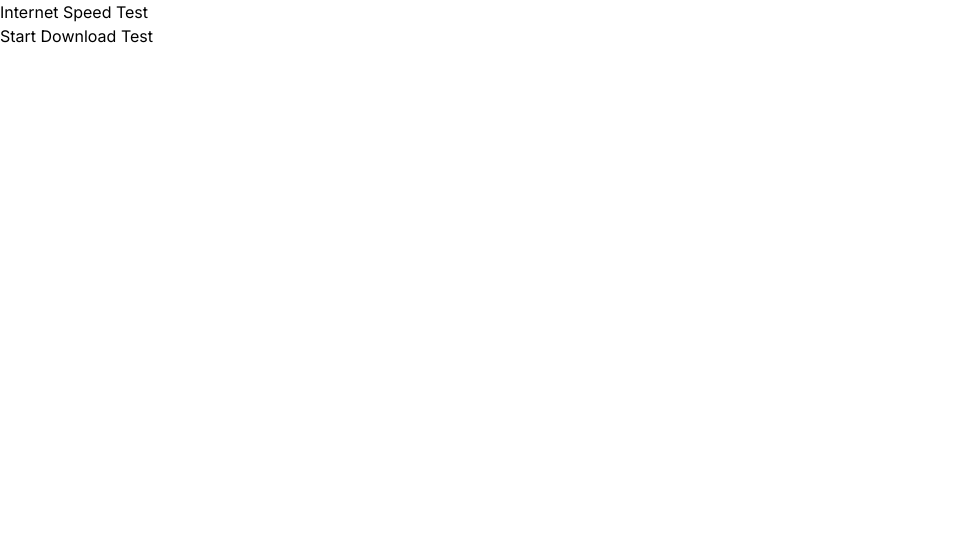
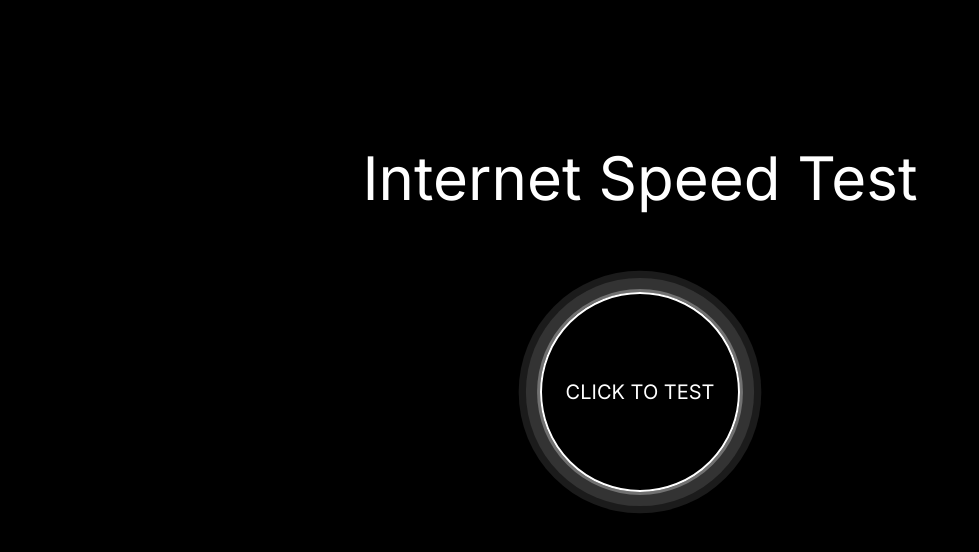
Before and after one commit to ahmarcode/NetSpeed, a Next.js app: page / in a window 1280 px wide. Shown: the top 552 px of the page, without its empty margins (0-979 px from the left). Built offline with nearby package versions, Linux system fonts and the light colour scheme.

Commit message:
base file added (simple)

```diff
--- a/app/Components/Speed.js
+++ b/app/Components/Speed.js
@@ -25,11 +25,11 @@ const SpeedTest = () => {
     };
 
     return (
-        <div>
-            <h1>Internet Speed Test</h1>
-            <button onClick={startDownloadTest}>Start Download Test</button>
+        <div className='container font- flex flex-col place-items-center'>
+            <div className='text-6xl p-5 mt-[10%]'>Internet Speed Test</div>
+            <button className='flex place-items-center' onClick={startDownloadTest}>Click to Test</button>
             {downloadSpeed !== null && (
-                <div>
+                <div className='text-3xl mt-[5%]'>
                     <p>Download Speed: {downloadSpeed} Mbps</p>
                 </div>
             )}
--- a/app/globals.css
+++ b/app/globals.css
@@ -5,4 +5,40 @@
 * {
   padding:0;
   margin: 0;
+  background-color: black;
+  color: white;
 }
+
+button {
+  margin-top: 5%;
+  background: transparent;
+  cursor: pointer;
+  border: 2px solid white;
+  color: white;
+  height: 200px;
+  width: 200px;
+  text-align: center;
+  display: flex;
+  flex-direction: column;
+  justify-content: center;
+  border-radius: 100%;
+  text-transform: uppercase;
+  font-size: 20px;
+  line-height: 30px;
+  animation: ripple 1.5s linear infinite;
+  transition: all 0.7s ease;
+}
+button:hover {
+  transform: scale(1.1);
+}
+button:focus {
+  outline: none;
+}
+@keyframes ripple {
+  0% {
+    box-shadow: 0 0 0 0 rgba(255, 255, 255, 0.3), 0 0 0 1px rgba(255, 255, 255, 0.3), 0 0 0 3px rgba(255, 255, 255, 0.3), 0 0 0 5px rgba(255, 255, 255, 0.3);
+ }
+  100% {
+    box-shadow: 0 0 0 0 rgba(255, 255, 255, 0.3), 0 0 0 4px rgba(255, 255, 255, 0.3), 0 0 0 20px rgba(255, 255, 255, 0), 0 0 0 30px rgba(255, 255, 255, 0);
+ }
+}
```
Also changed, not shown: package.json (+8 -2 lines), tsconfig.json (added, +34 -0 lines), 1 other file (tests, documents, lock files or other folders).
